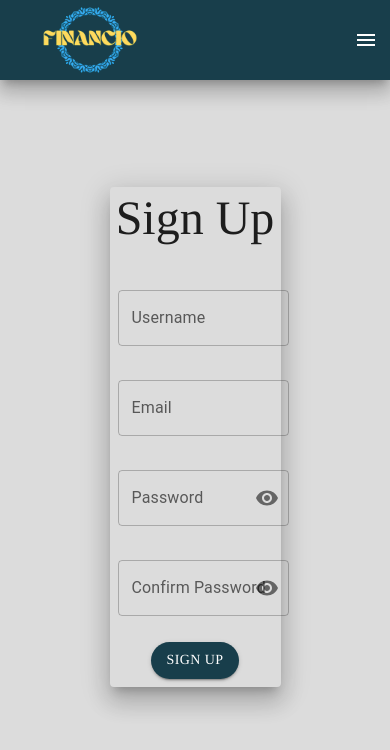
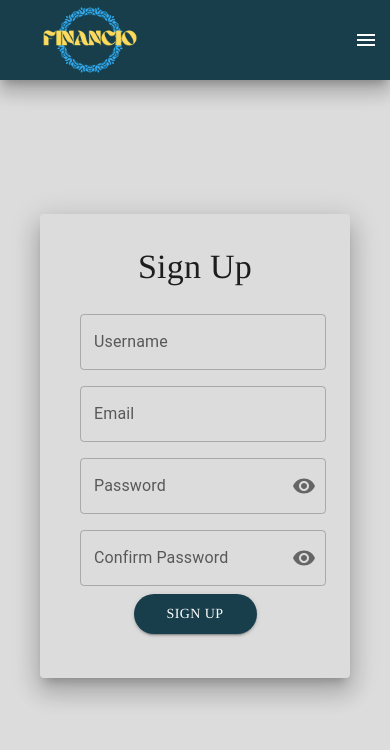
Before and after one commit to ArfanAnulal/Personal-Finance-Management-App, a React (Vite) app: page /signup in a window 390 px wide. Shown: the top 750 px of the page. Built offline with nearby package versions, Linux system fonts and the light colour scheme.

Commit message:
Made it responsive for mobile screens

```diff
--- a/src/components/Login.jsx
+++ b/src/components/Login.jsx
@@ -1,22 +1,20 @@
-import { Paper,Button, Collapse, FormControl, IconButton, InputAdornment, InputLabel, OutlinedInput, TextField, Typography, Grid } from '@mui/material'
+import { Paper, Button, Collapse, FormControl, IconButton, InputAdornment, InputLabel, OutlinedInput, TextField, Typography, Grid } from '@mui/material';
 import { useMediaQuery } from '@mui/material';
-import axios from 'axios'
-import React, { useState } from 'react'
-import { useNavigate } from 'react-router-dom'
-import UserDash from './UserDash'
+import axios from 'axios';
+import React, { useState } from 'react';
+import { useNavigate } from 'react-router-dom';
 import Alert from '@mui/material/Alert';
 import CloseIcon from '@mui/icons-material/Close';
-import { Visibility, VisibilityOff } from '@mui/icons-material'
+import { Visibility, VisibilityOff } from '@mui/icons-material';
 
 const Login = () => {
-  var navigate = useNavigate()
+  const navigate = useNavigate();
 
   const isSmallScreen = useMediaQuery('(max-width:600px)');
 
   const [alertf, setAlert] = useState(false);
   const [alertContent, setAlertContent] = useState('');
-  const [alertState,setAlertState] = useState(false)
-
+  const [alertState, setAlertState] = useState(false);
 
   const [showPassword, setShowPassword] = useState(false);
   const handleClickShowPassword = () => setShowPassword((show) => !show);
@@ -24,54 +22,47 @@ const Login = () => {
     event.preventDefault();
   };
 
+  const [inputs, setInputs] = useState({ Email: '', Password: '' });
+  const inputHandler = (e) => {
+    setInputs({ ...inputs, [e.target.name]: e.target.value });
+    console.log(inputs);
+  };
 
-  const[inputs,setInputs] = useState({Email:'',Password:''})
-  const inputHandler=(e)=>{
-    setInputs({...inputs,[e.target.name]:e.target.value})
-    console.log(inputs)
-  }
-
-
-  const loginHandler=()=>{
-     axios.post("http://localhost:1880/login",inputs)
-        .then((res)=>{
+  const loginHandler = () => {
+    axios.post("http://localhost:1880/login", inputs)
+      .then((res) => {
         console.log(res);
         setAlertContent(res.data.message);
         setAlert(true);
         setAlertState(true);
-            if (res.data.message == "success" ){
-              alert(res.data.message)
-                  if   (res.data.email=='Admin') {
-                      navigate('/admin_dash')
+        if (res.data.message === "success") {
+          alert(res.data.message);
+          if (res.data.email === 'Admin') {
+            navigate('/admin_dash');
+          } else {
+            var email = res.data.email;
+            console.log("The email is " + email);
+            localStorage.setItem('email', email); //add local storage for admin also
+            navigate('/userdash');
           }
-
-                  else{
-                    var email = res.data.email
-                    console.log("The email is "+email);
-                    localStorage.setItem('email',email) //add local storage for admin also
-                    navigate('/userdash')
+        } else {
+          navigate('/login');
         }
-                }
-
-            else{
-              navigate('/login')
-            }
-
       })
-        .catch((err)=>{
-          console.log(err)
-        })
-  }
+      .catch((err) => {
+        console.log(err);
+      });
+  };
 
   return (
-    <Grid container justifyContent="center" alignItems="center" style={{ minHeight: '100vh' }}>
-      <Grid item xs={10} sm={8} md={6} lg={4} xl={3} style={{ textAlign: 'center' }}>
-      <Paper sx={{backgroundColor:'#dcdcdc', marginLeft:'5%',marginRight:'5%'}} elevation={15} >
+    <Grid container justifyContent="center" alignItems="center" style={{ minHeight: '100vh', padding: isSmallScreen ? '1rem' : '2rem' }}>
+      <Grid item xs={12} sm={10} md={8} lg={6} xl={4} style={{ textAlign: 'center' }}>
+        <Paper sx={{ backgroundColor: '#dcdcdc', padding: '2rem' }} elevation={15}>
           <Collapse in={alertState}>
             {alertf && (
               <Alert
                 action={
-                <IconButton onClick={() => setAlertState(false)} style={{ marginBottom: '-10%' }}>
+                  <IconButton onClick={() => setAlertState(false)}>
                     <CloseIcon />
                   </IconButton>
                 }
@@ -81,9 +72,7 @@ const Login = () => {
               </Alert>
             )}
           </Collapse>
-        <br /><br />
-        <Typography variant="h3" style={{ fontFamily: 'times', paddingTop:'2%' }}>Login</Typography>
-        <br /><br />
+          <Typography variant={isSmallScreen ? 'h4' : 'h3'} style={{ fontFamily: 'times', paddingTop: '1rem' }}>Login</Typography>
           <TextField
             variant="outlined"
             label="Email"
@@ -91,10 +80,9 @@ const Login = () => {
             name="Email"
             value={inputs.Email}
             fullWidth
-          sx={{ m: 1, width: isSmallScreen ? '100%' : '30ch' }}
+            sx={{ m: 2 }}
           />
-        <br /><br />
-        <FormControl fullWidth sx={{ m: 1, width: isSmallScreen ? '100%' : '30ch' }} variant="outlined">
+          <FormControl fullWidth sx={{ m: 2 }} variant="outlined">
             <InputLabel htmlFor="outlined-adornment-password">Password</InputLabel>
             <OutlinedInput
               id="outlined-adornment-password"
@@ -116,18 +104,17 @@ const Login = () => {
               label="Password"
             />
           </FormControl>
-        <br /><br />
           <Button
             variant="contained"
             onClick={loginHandler}
-          style={{ backgroundColor: '#183e4b', fontFamily: 'times', borderRadius: '2rem',marginBottom:'5%'  }}
+            style={{ backgroundColor: '#183e4b', fontFamily: 'times', borderRadius: '2rem', marginBottom: '1rem', width: '30%', padding: '0.75rem', fontSize: '1rem' }}
           >
             Log In
           </Button>
         </Paper>
       </Grid>
     </Grid>
-  )
-}
+  );
+};
 
-export default Login
+export default Login;
--- a/src/components/SignUp.jsx
+++ b/src/components/SignUp.jsx
@@ -1,13 +1,13 @@
-import { Visibility, VisibilityOff } from '@mui/icons-material'
-import { Button, FormControl, IconButton, InputAdornment, InputLabel, OutlinedInput, TextField, Typography } from '@mui/material'
+import { Visibility, VisibilityOff } from '@mui/icons-material';
+import { Button, FormControl, IconButton, InputAdornment, InputLabel, OutlinedInput, TextField, Typography } from '@mui/material';
 import { useMediaQuery } from '@mui/material';
 import Paper from '@mui/material/Paper';
-import axios from 'axios'
-import React, { useState } from 'react'
-import { useNavigate } from 'react-router-dom'
+import axios from 'axios';
+import React, { useState } from 'react';
+import { useNavigate } from 'react-router-dom';
 
 const SignUp = () => {
-  var navigate = useNavigate()
+  const navigate = useNavigate();
 
   const isSmallScreen = useMediaQuery('(max-width:600px)');
   const isMediumScreen = useMediaQuery('(min-width:600px) and (max-width:960px)');
@@ -21,78 +21,75 @@ const SignUp = () => {
     event.preventDefault();
   };
 
+  const [inputs, setInputs] = useState({ Username: '', Email: '', Password: '', CPassword: '' });
 
-  const[inputs,setInputs] = useState({Username:'',Email:'',Password:'',CPassword:""})
+  const inputHandler = (e) => {
+    setInputs({ ...inputs, [e.target.name]: e.target.value });
+    console.log(inputs);
+  };
 
-  const inputHandler=(e)=>{
-    setInputs({...inputs,[e.target.name]:e.target.value})
-    console.log(inputs)
-  }
-
-
-  const signupHandler=()=>{
-    if (inputs.Password==inputs.CPassword){
-      const finalinputs = {Username:inputs.Username,Email:inputs.Email,Password:inputs.Password}
-      console.log(finalinputs)
-    axios.post("http://localhost:1880/add_user",finalinputs)
-        .then((res)=>{
-            console.log(res)
-            if (res.data.message=='This email already exists'){
-            alert(res.data.message)
-            navigate('/signup')
-            }
-            else{
-              alert(res.data.message)
-              navigate('/')
+  const signupHandler = () => {
+    if (inputs.Password === inputs.CPassword) {
+      const finalinputs = { Username: inputs.Username, Email: inputs.Email, Password: inputs.Password };
+      console.log(finalinputs);
+      axios.post("http://localhost:1880/add_user", finalinputs)
+        .then((res) => {
+          console.log(res);
+          if (res.data.message === 'This email already exists') {
+            alert(res.data.message);
+            navigate('/signup');
+          } else {
+            alert(res.data.message);
+            navigate('/');
           }
         })
-        .catch((err)=>{
-          console.log(err)
-        })
+        .catch((err) => {
+          console.log(err);
+        });
+    } else {
+      alert('Passwords do not match, try again');
     }
-      else{
-        alert('Passwords do not match, try again')
-      }
-  }
-
+  };
 
   return (
-
     <div style={{
       display: 'flex',
       justifyContent: 'center',
       alignItems: 'center',
       height: '100vh',
-      padding: '0 1rem',
-      overflow: isMediumScreen || isLargeScreen ? 'hidden' : 'auto'
+      padding: '1rem',
     }}>
       <div style={{
         textAlign: 'center',
-        width: isSmallScreen ? '100%' : '50%',
-
+        width: isSmallScreen ? '100%' : isMediumScreen ? '75%' : '50%',
+        maxWidth: '500px',
       }}>
-        <Paper sx={{backgroundColor:'#dcdcdc', marginLeft:'25%',marginRight:'25%',marginTop:'4%'}} elevation={15} >
-        <Typography variant='h3' style={{ fontFamily: 'times', visibility: 'visible', paddingTop:'2%' }}>Sign Up</Typography>
-        <br /><br />
+        <Paper sx={{
+          backgroundColor: '#dcdcdc',
+          margin: '2rem 1rem',
+          padding: '2rem',
+        }} elevation={15}>
+          <Typography variant={isSmallScreen ? 'h4' : 'h3'} style={{ fontFamily: 'times', visibility: 'visible' }}>Sign Up</Typography>
+          <br />
           <TextField
             variant='outlined'
             label='Username'
             onChange={inputHandler}
             name='Username'
             value={inputs.Username}
-          sx={{ m: 1, width: isSmallScreen ? '100%' : '30ch' }}
+            sx={{ m: 1, width: '100%' }}
           />
-        <br /><br />
+          <br />
           <TextField
             variant='outlined'
             label='Email'
             onChange={inputHandler}
             name='Email'
             value={inputs.Email}
-          sx={{ m: 1, width: isSmallScreen ? '100%' : '30ch' }}
+            sx={{ m: 1, width: '100%' }}
           />
-        <br /><br />
-        <FormControl sx={{ m: 1, width: isSmallScreen ? '100%' : '30ch' }} variant="outlined">
+          <br />
+          <FormControl sx={{ m: 1, width: '100%' }} variant="outlined">
             <InputLabel htmlFor="outlined-adornment-password">Password</InputLabel>
             <OutlinedInput
               id="outlined-adornment-password"
@@ -114,8 +111,8 @@ const SignUp = () => {
               label="Password"
             />
           </FormControl>
-        <br /><br />
-        <FormControl sx={{ m: 1, width: isSmallScreen ? '100%' : '30ch' }} variant="outlined">
+          <br />
+          <FormControl sx={{ m: 1, width: '100%' }} variant="outlined">
             <InputLabel htmlFor="outlined-adornment-confirmpassword">Confirm Password</InputLabel>
             <OutlinedInput
               id="outlined-adornment-confirmpassword"
@@ -137,19 +134,26 @@ const SignUp = () => {
               label="Confirm Password"
             />
           </FormControl>
-        <br /><br />
+          <br />
           <Button
             variant='contained'
             onClick={signupHandler}
-          style={{ backgroundColor: '#183e4b', fontFamily: 'times', borderRadius: '2rem',marginBottom:'5%' }}
+            style={{
+              backgroundColor: '#183e4b',
+              fontFamily: 'times',
+              borderRadius: '2rem',
+              marginBottom: '5%',
+              width: '50%',
+              padding: isSmallScreen ? '0.5rem' : '0.75rem',
+              fontSize: isSmallScreen ? '0.875rem' : '1rem'
+            }}
           >
             Sign Up
           </Button>
         </Paper>
       </div>
     </div>
+  );
+};
 
-  )
-}
-
-export default SignUp
+export default SignUp;
```
Lines whose indentation alone changed are shown as unchanged.
